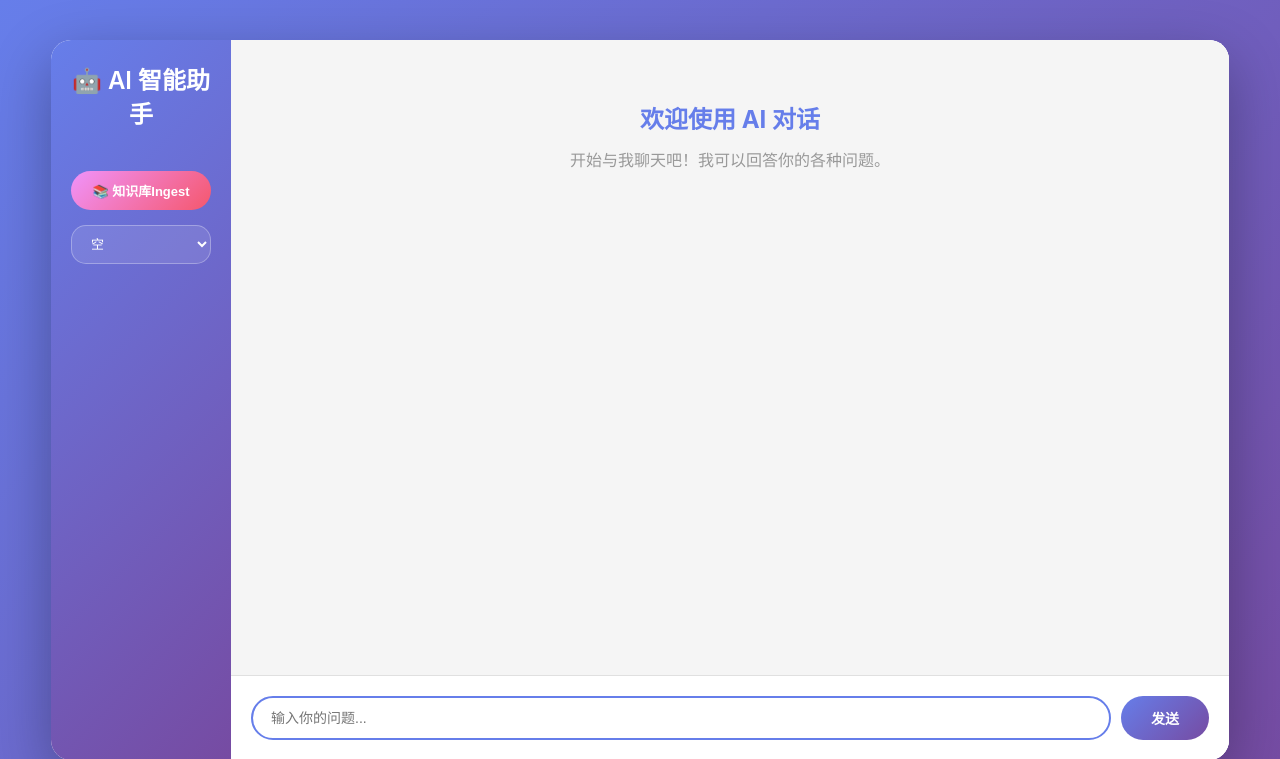
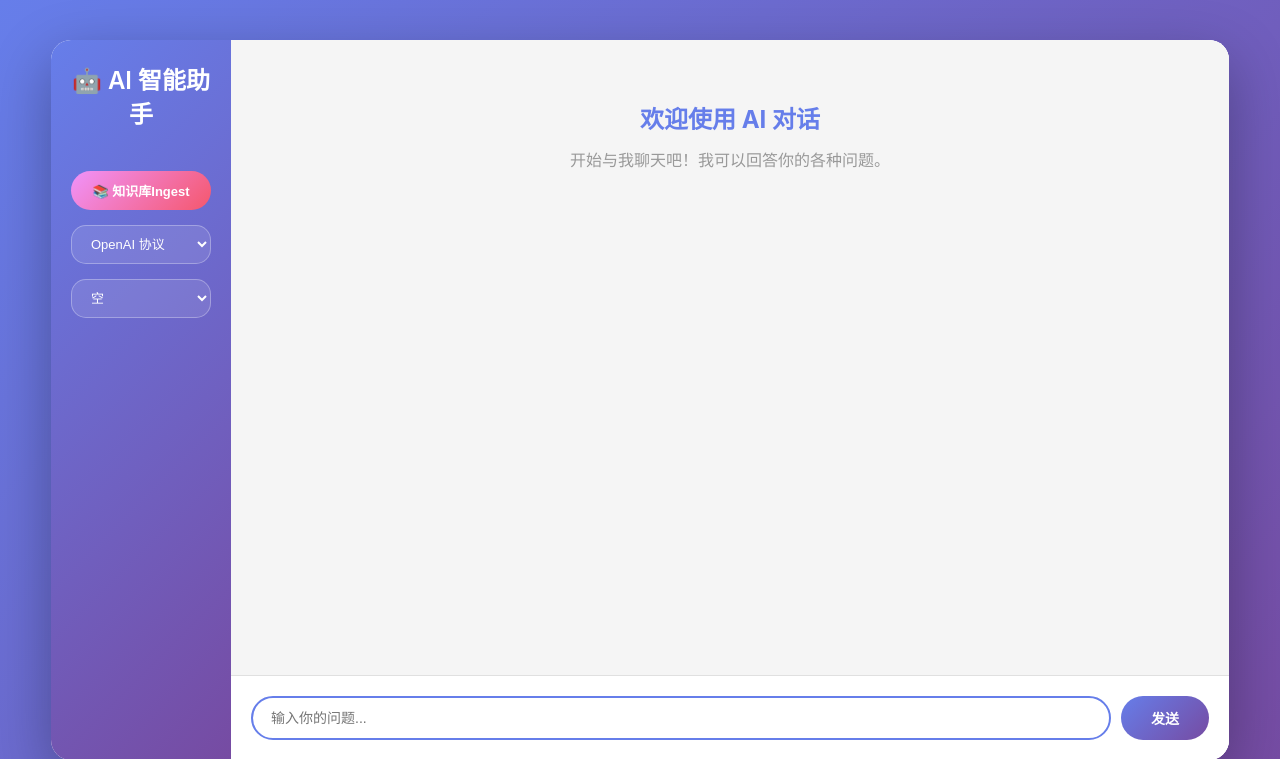
Before and after one commit to RunkyZhang/take-easy, a Spring Boot app: page / in a window 1280 px wide. Shown: the top 759 px of the page. Run offline with Spring Boot 4, Linux system fonts and the light colour scheme.

Commit message:
feat(chat): 添加协议选择功能支持Anthropic API适配器
- 在界面中新增协议选择下拉菜单，支持OpenAI和Anthropic协议
- 添加protocolSelect元素获取和事件监听逻辑
- 修改聊天请求逻辑，根据选择的协议添加anthropicApiAdapter参数
- 优化代码结构，确保协议选择与文档选择的协调工作
- 保持现有功能不变的同时扩展API适配器支持能力

```diff
--- a/backend/web-server/src/main/resources/static/index.html
+++ b/backend/web-server/src/main/resources/static/index.html
@@ -390,6 +390,10 @@
                 <span id="ingestButtonText">📚 知识库Ingest</span>
                 <span id="ingestSpinner" class="button-spinner" style="display: none;"></span>
             </button>
+            <select class="document-select" id="protocolSelect">
+                <option value="openai">OpenAI 协议</option>
+                <option value="anthropic">Anthropic 协议</option>
+            </select>
             <select class="document-select" id="documentSelect">
                 <option value="">空</option>
                 <option value="all">all</option>
@@ -426,6 +430,7 @@
     const ingestButtonText = document.getElementById('ingestButtonText');
     const ingestSpinner = document.getElementById('ingestSpinner');
     const documentSelect = document.getElementById('documentSelect');
+    const protocolSelect = document.getElementById('protocolSelect');
 
     function handleKeyPress(event) {
         if (event.key === 'Enter') {
@@ -545,8 +550,10 @@
 
         try {
             const selectedDocument = documentSelect.value;
+            const selectedProtocol = protocolSelect.value;
             const requestBody = {
-                message: message
+                message: message,
+                anthropicApiAdapter: selectedProtocol === 'anthropic'
             };
 
             // 只有当选择了具体文档（非空）时才添加 documentName
```
